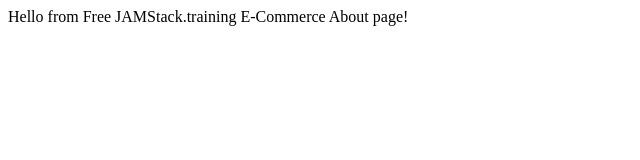
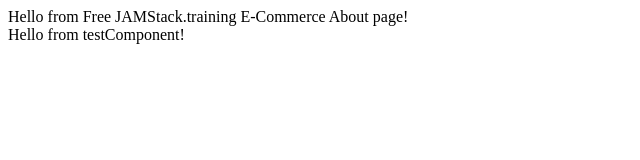
Before and after one commit to FervenT-90/JAMStack-training-ecommerce, a Gatsby site: page /about in a window 1280 px wide. Shown: the whole page, without its empty margins (0-640 px from the left). Built offline with nearby package versions, Linux system fonts and the light colour scheme; Gatsby itself is replaced by a stand-in of ours.

Commit message:
Create test Component and use it in the About Page
Here we learned that we need to create a folder src/components
which will contain all the different files/components from our
Gatsby App. Remember each file is a component for Gatsby.

```diff
--- /dev/null
+++ b/src/components/test.js
@@ -0,0 +1,7 @@
+import React from "react"
+
+export default () => (
+  <div>
+    Hello from testComponent!
+  </div>
+)
--- a/src/pages/about.js
+++ b/src/pages/about.js
@@ -1,6 +1,7 @@
 import React from "react"
-
+import Test from '../components/test'
 export default () =>
     <div>
         Hello from Free JAMStack.training E-Commerce About page!
+        <Test></Test>
     </div>
```
